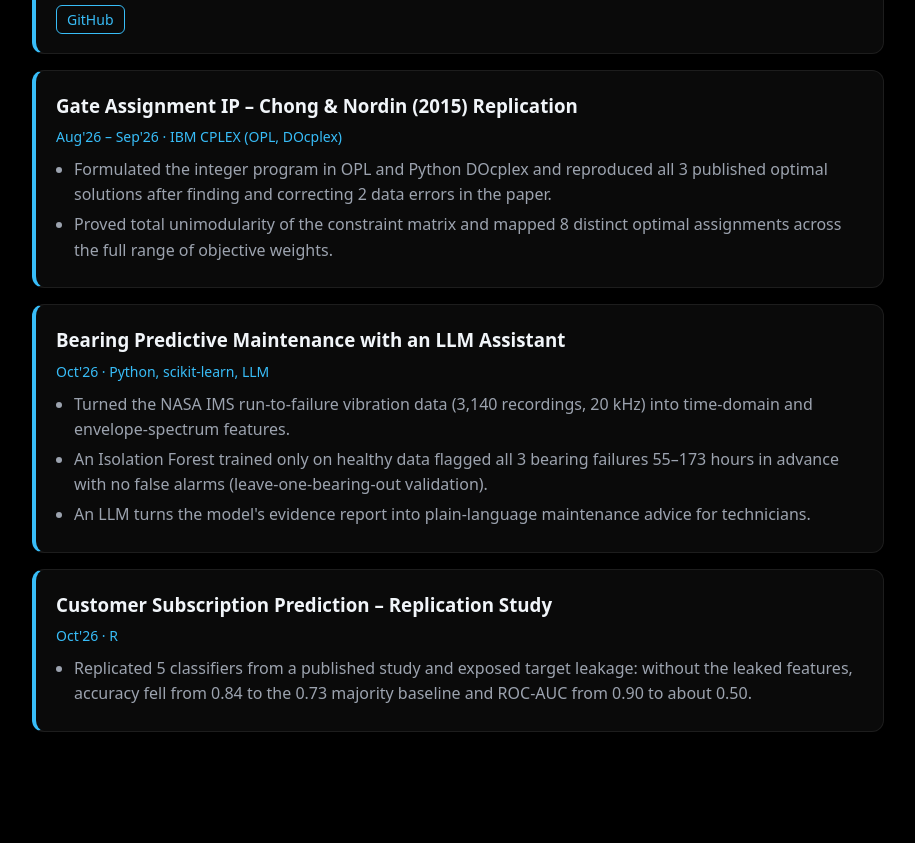
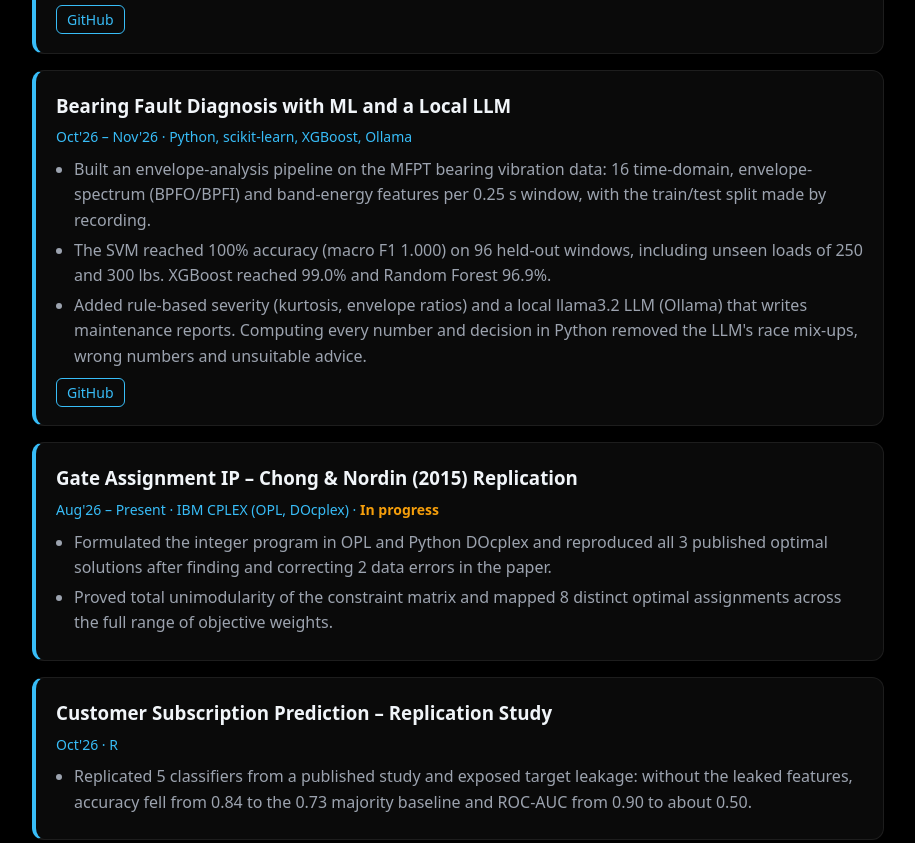
Before and after one commit to abhistrikes/abhistrikes.github.io, a plain HTML site: page index.html in a window 1280 px wide. Shown: the part 2369-3212 px from the top of the page, without its empty margins (182-1097 px from the left). Drawn offline with Linux system fonts and the light colour scheme.

Commit message:
Reorder projects and add bearing LLM project to CV and portfolio
Projects now run: airport gate assignment, bearing fault diagnosis
with ML and a local LLM (linked to its repo), gate assignment IP
replication (marked in progress), customer subscription study.

Co-Authored-By: Claude Opus 5.5 <noreply@anthropic.com>
Claude-Session: https://claude.ai/code/session_01Tc7JNbo93BBF7LRzjrDTca

```diff
--- a/index.html
+++ b/index.html
@@ -152,22 +152,22 @@ nav { background:rgba(0,0,0,.75); border-bottom:1px solid rgba(255,255,255,.08);
   </div>
 
   <div class="card">
+    <h3>Bearing Fault Diagnosis with ML and a Local LLM</h3>
+    <p class="meta">Oct'26 &ndash; Nov'26 &middot; Python, scikit-learn, XGBoost, Ollama</p>
+    <ul>
+      <li>Built an envelope-analysis pipeline on the MFPT bearing vibration data: 16 time-domain, envelope-spectrum (BPFO/BPFI) and band-energy features per 0.25 s window, with the train/test split made by recording.</li>
+      <li>The SVM reached 100% accuracy (macro F1 1.000) on 96 held-out windows, including unseen loads of 250 and 300 lbs. XGBoost reached 99.0% and Random Forest 96.9%.</li>
+      <li>Added rule-based severity (kurtosis, envelope ratios) and a local llama3.2 LLM (Ollama) that writes maintenance reports. Computing every number and decision in Python removed the LLM's race mix-ups, wrong numbers and unsuitable advice.</li>
+    </ul>
+    <div class="links"><a href="https://github.com/abhistrikes/predictive-maintenance-vibration-llm" target="_blank" rel="noopener">GitHub</a></div>
+  </div>
+
+  <div class="card">
     <h3>Gate Assignment IP &ndash; Chong &amp; Nordin (2015) Replication</h3>
-    <p class="meta">Aug'26 &ndash; Sep'26 &middot; IBM CPLEX (OPL, DOcplex)</p>
+    <p class="meta">Aug'26 &ndash; Present &middot; IBM CPLEX (OPL, DOcplex) &middot; <strong style="color:#f59e0b">In progress</strong></p>
     <ul>
       <li>Formulated the integer program in OPL and Python DOcplex and reproduced all 3 published optimal solutions after finding and correcting 2 data errors in the paper.</li>
       <li>Proved total unimodularity of the constraint matrix and mapped 8 distinct optimal assignments across the full range of objective weights.</li>
-    </ul>
-    <!-- <div class="links"><a href="#" target="_blank">GitHub</a></div> -->
-  </div>
-
-  <div class="card">
-    <h3>Bearing Predictive Maintenance with an LLM Assistant</h3>
-    <p class="meta">Oct'26 &middot; Python, scikit-learn, LLM</p>
-    <ul>
-      <li>Turned the NASA IMS run-to-failure vibration data (3,140 recordings, 20 kHz) into time-domain and envelope-spectrum features.</li>
-      <li>An Isolation Forest trained only on healthy data flagged all 3 bearing failures 55&ndash;173 hours in advance with no false alarms (leave-one-bearing-out validation).</li>
-      <li>An LLM turns the model's evidence report into plain-language maintenance advice for technicians.</li>
     </ul>
     <!-- <div class="links"><a href="#" target="_blank">GitHub</a></div> -->
   </div>
@@ -194,7 +194,7 @@ nav { background:rgba(0,0,0,.75); border-bottom:1px solid rgba(255,255,255,.08);
   </div>
   <div class="skill-group">
     <h3>Machine Learning</h3>
-    <div class="tags"><span class="tag">Gradient Boosting</span><span class="tag">Quantile Regression</span><span class="tag">Random Forest</span><span class="tag">Isolation Forest</span><span class="tag">SVM</span><span class="tag">k-means</span><span class="tag">Logistic Regression</span></div>
+    <div class="tags"><span class="tag">Gradient Boosting</span><span class="tag">Quantile Regression</span><span class="tag">Random Forest</span><span class="tag">Isolation Forest</span><span class="tag">SVM</span><span class="tag">XGBoost</span><span class="tag">k-means</span><span class="tag">Logistic Regression</span><span class="tag">Envelope Analysis</span><span class="tag">Local LLMs (Ollama)</span></div>
   </div>
 </section>
 
```
Also changed, not shown: 1 other file.
